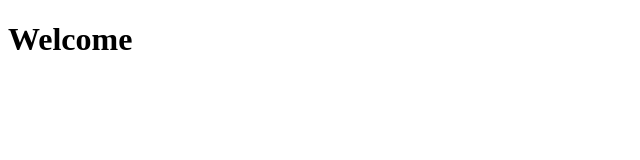
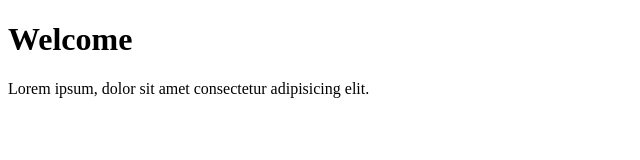
Before and after one commit to ethical-karan/MyProjects, a plain HTML site: page index.html in a window 1280 px wide. Shown: the whole page, without its empty margins (0-640 px from the left). Drawn offline with Linux system fonts and the light colour scheme.

Commit message:
index file 1.1 and also add a paragrapgh

```diff
--- a/index.html
+++ b/index.html
@@ -7,5 +7,6 @@
 </head>
 <body>
     <h1>Welcome</h1>
+    <p>Lorem ipsum, dolor sit amet consectetur adipisicing elit.</p>
 </body>
 </html>
```
